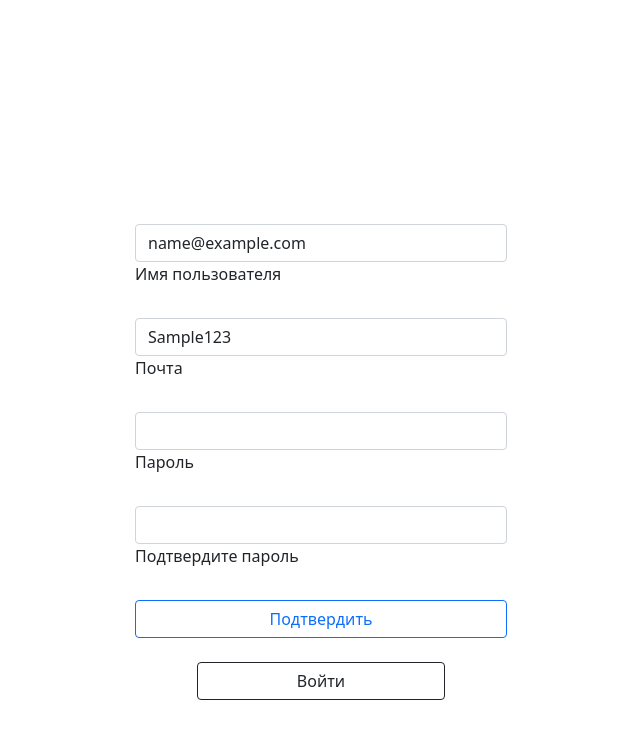
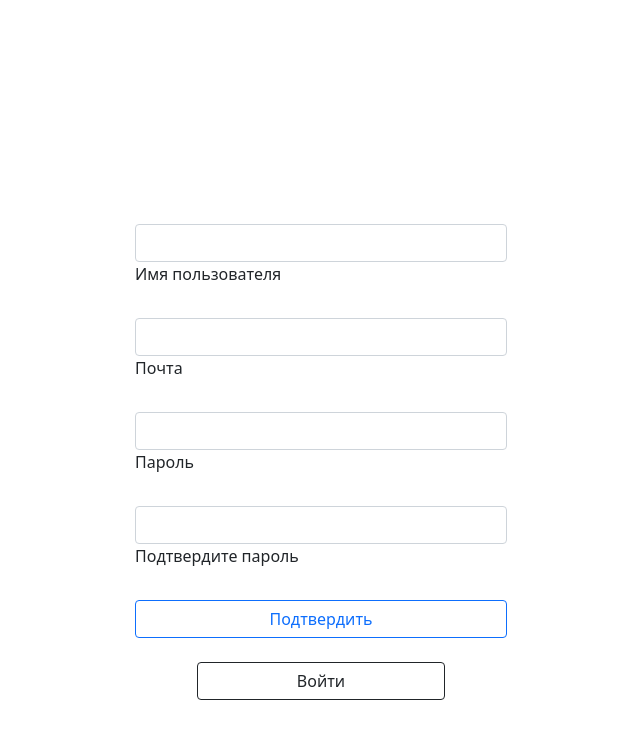
Before and after one commit to tsakaevakhmad/UWM-Client, a React (Create React App) app: page /Authorization in a window 1280 px wide. Both pictures are taken after typing "name@example.com", "Sample123" into the empty fields and a click on the button "Зарегистрироваться". Shown: the top 738 px of the page, without its empty margins (319-959 px from the left). Built offline with nearby package versions, Linux system fonts and the light colour scheme.

Commit message:
Registration and login

```diff
--- a/src/Axios/AuthorizationsServices.js
+++ b/src/Axios/AuthorizationsServices.js
@@ -21,6 +21,7 @@ export default class AuthorizationsServices {
         }
         catch (error) {
             console.error(error)
+            return error
         }
     }
 
--- a/src/Axios/AxiosInstance.js
+++ b/src/Axios/AxiosInstance.js
@@ -10,18 +10,15 @@ export default class AxiosInstance {
 
         this.instance.interceptors.request.use(
             request => {
-
                 return request;
             },
             error => {
-
                 return Promise.reject(error);
             }
         );
 
         this.instance.interceptors.response.use(
             response => {
-
                 if(response.status === 401)
                     window.location.href = '/Authorization';
                 return response;
--- a/src/Components/AuthorizationComponents/Authorization.js
+++ b/src/Components/AuthorizationComponents/Authorization.js
@@ -1,115 +1,31 @@
 import React, { Component } from 'react'
-import AuthorizationsServices from '../../Axios/AuthorizationsServices'
+import Login from './Login';
+import Registration from './Registration';
+
 
 export default class Authorization extends Component {
 
     constructor(props) {
         super(props)
-        this.authorization = new AuthorizationsServices();
 
         this.state = {
             loginOn: true,
-            responseMessage: "",
-            userName: "",
-            email: "",
-            password: "",
-            confirmPassword: ""
         }
-
-        this.logining = this.logining.bind(this);
-        this.registering = this.registering.bind(this);
-        this.handleChange = this.handleChange.bind(this);
+        this.updateData = this.updateData.bind(this);
     }
 
-    async logining() {
-        const data = {
-            email: this.state.email,
-            password: this.state.password
-        }
-        let result = await this.authorization.login(data);
-        await this.setState({ responseMessage: result.data })
-
-        if (typeof (result.data.token) !== "undefined") {
-            window.location.href = '/';
-        }
-        else {
-            await alert(result.data)
-        }
-    }
-
-    async registering() {
-        const data = {
-            userName: this.state.userName,
-            email: this.state.email,
-            password: this.state.password,
-            confirmPassword: this.state.confirmPassword,
-        }
-        let result = await this.authorization.Register(data);
-        await this.setState({ responseMessage: result.data })
-        await alert(result.data)
-    }
-
-    async handleChange(e) {
-        const { name, value } = e.target;
-        await this.setState({
-            [name]: value
-        });
+     updateData(value) {
+        this.setState({ loginOn: value })
     }
 
     render() {
         if (this.state.loginOn)
             return (
-                <div className="centerContentBox col-4">
-                    <form>
-                        <div className="form-outline mb-4">
-                            <input type="email" id="form7" name="email" onChange={this.handleChange} className="form-control" />
-                            <label className="form-label" htmlFor="form7">Почта</label>
-                        </div>
-
-                        <div className="form-outline mb-4">
-                            <input type="password" name="password" onChange={this.handleChange} id="form8" className="form-control" />
-                            <label className="form-label" htmlFor="form8">Пароль</label>
-                        </div>
-
-                        <button type="button" onClick={this.logining} className="btn btn-outline-primary col-12 mb-4">Войти</button>
-
-                        <div className="text-center">
-                            <p><button className="btn btn-outline-dark col-7 " onClick={async () => await this.setState({ loginOn: false })}>Зарегистрироваться</button></p>
-                            <p><button className="btn btn-outline-success col-7 btn-sm">Забыл пароль</button></p>
-                        </div>
-                    </form>
-                </div>
+                <Login updateData={this.updateData}></Login>
             )
         else
             return (
-                <div className="centerContentBox col-4">
-                    <form>
-                        <div className="form-outline mb-4">
-                            <input type="text" id="form1" name="userName" onChange={this.handleChange} className="form-control" />
-                            <label className="form-label" htmlFor="form1">Имя пользователя</label>
-                        </div>
-
-                        <div className="form-outline mb-4">
-                            <input type="email" id="form2" name="email" onChange={this.handleChange} className="form-control" />
-                            <label className="form-label" htmlFor="form2">Почта</label>
-                        </div>
-
-                        <div className="form-outline mb-4">
-                            <input type="password" id="form3" name="password" onChange={this.handleChange} className="form-control" />
-                            <label className="form-label" htmlFor="form3">Пароль</label>
-                        </div>
-
-                        <div className="form-outline mb-4">
-                            <input type="password" id="form4" name="confirmPassword" onChange={this.handleChange} className="form-control" />
-                            <label className="form-label" htmlFor="form4">Подтвердите пароль</label>
-                        </div>
-
-                        <button type="button" onClick={this.registering} className="btn btn-outline-primary col-12 mb-4">Подтвердить</button>
-                        <div className="text-center">
-                            <p><button className="btn btn-outline-dark col-8" onClick={async () => await this.setState({ loginOn: true })}>Войти</button></p>
-                        </div>
-                    </form>
-                </div>
+                <Registration updateData={this.updateData}></Registration>
             )
     }
 }
--- /dev/null
+++ b/src/Components/AuthorizationComponents/Login.js
@@ -0,0 +1,64 @@
+import React, { Component } from 'react'
+import AuthorizationsServices from '../../Axios/AuthorizationsServices'
+
+export default class Login extends Component {
+
+    constructor(props) {
+        super(props)
+        this.authorization = new AuthorizationsServices();
+
+        this.state = {
+            email: "",
+            password: "",
+        }
+
+        this.logining = this.logining.bind(this);
+        this.handleChange = this.handleChange.bind(this);
+    }
+
+    async logining() {
+        const data = {
+            email: this.state.email,
+            password: this.state.password
+        }
+        let result = await this.authorization.login(data);
+        if (typeof (result.data.token) !== "undefined") {
+            window.location.href = '/';
+        }
+        else {
+            await alert("Убедитесь что подтвердили ваш аккаунт через почту")
+        }
+    }
+
+    async handleChange(e) {
+        const { name, value } = e.target;
+        await this.setState({
+            [name]: value
+        });
+    }
+
+    render() {
+        return (
+            <div className="centerContentBox col-4">
+                <form>
+                    <div className="form-outline mb-4">
+                        <input type="email" id="form7" name="email" onChange={this.handleChange} className="form-control" />
+                        <label className="form-label" htmlFor="form7">Почта</label>
+                    </div>
+
+                    <div className="form-outline mb-4">
+                        <input type="password" name="password" onChange={this.handleChange} id="form8" className="form-control" />
+                        <label className="form-label" htmlFor="form8">Пароль</label>
+                    </div>
+
+                    <button type="button" onClick={this.logining} className="btn btn-outline-primary col-12 mb-4">Войти</button>
+
+                    <div className="text-center">
+                        <p><button className="btn btn-outline-dark col-7 " onClick={() => this.props.updateData(false)}>Зарегистрироваться</button></p>
+                        <p><button className="btn btn-outline-success col-7 btn-sm">Забыл пароль</button></p>
+                    </div>
+                </form>
+            </div>
+        )
+    }
+}
--- /dev/null
+++ b/src/Components/AuthorizationComponents/Registration.js
@@ -0,0 +1,76 @@
+import React, { Component } from 'react'
+import AuthorizationsServices from '../../Axios/AuthorizationsServices'
+
+export default class Registration extends Component {
+    constructor(props) {
+        super(props)
+        this.authorization = new AuthorizationsServices();
+
+        this.state = {
+            userName: "",
+            email: "",
+            password: "",
+            confirmPassword: ""
+        }
+
+        this.registering = this.registering.bind(this);
+        this.handleChange = this.handleChange.bind(this);
+    }
+
+    async registering() {
+        const data = {
+            userName: this.state.userName,
+            email: this.state.email,
+            password: this.state.password,
+            confirmPassword: this.state.confirmPassword,
+        }
+        let result = await this.authorization.Register(data);
+        if (typeof (result.data) !== "undefined") {
+            await alert(result.data)
+            this.setState({ loginOn: true })
+        }
+        else {
+            await alert("Ошибка!")
+        }
+    }
+
+    async handleChange(e) {
+        const { name, value } = e.target;
+        await this.setState({
+            [name]: value
+        })
+    }
+
+    render() {
+        return (
+            <div className="centerContentBox col-4">
+                <form>
+                    <div className="form-outline mb-4">
+                        <input type="text" id="form1" name="userName" onChange={this.handleChange} className="form-control" />
+                        <label className="form-label" htmlFor="form1">Имя пользователя</label>
+                    </div>
+
+                    <div className="form-outline mb-4">
+                        <input type="email" id="form2" name="email" onChange={this.handleChange} className="form-control" />
+                        <label className="form-label" htmlFor="form2">Почта</label>
+                    </div>
+
+                    <div className="form-outline mb-4">
+                        <input type="password" id="form3" name="password" onChange={this.handleChange} className="form-control" />
+                        <label className="form-label" htmlFor="form3">Пароль</label>
+                    </div>
+
+                    <div className="form-outline mb-4">
+                        <input type="password" id="form4" name="confirmPassword" onChange={this.handleChange} className="form-control" />
+                        <label className="form-label" htmlFor="form4">Подтвердите пароль</label>
+                    </div>
+
+                    <button type="button" onClick={this.registering} className="btn btn-outline-primary col-12 mb-4">Подтвердить</button>
+                    <div className="text-center">
+                        <p><button className="btn btn-outline-dark col-8" onClick={() => this.props.updateData(true)}>Войти</button></p>
+                    </div>
+                </form>
+            </div>
+        )
+    }
+}
```
